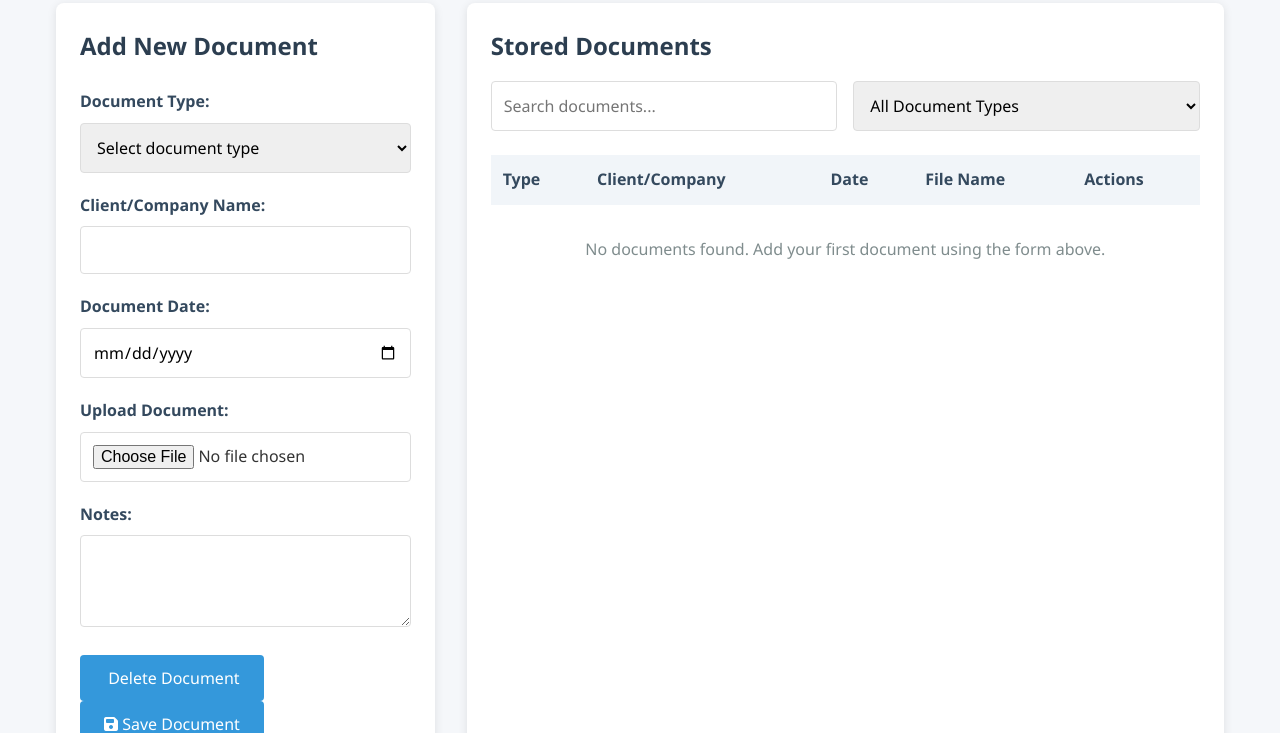
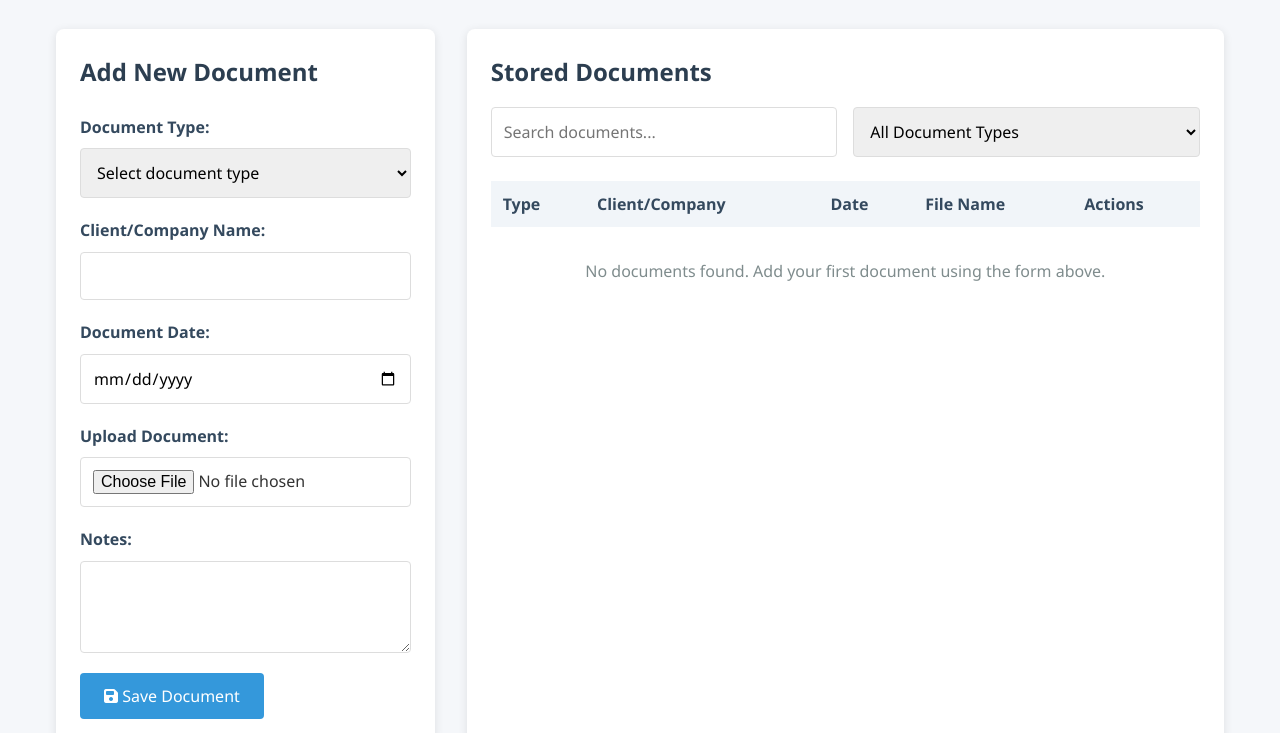
Before and after one commit to chowdary062000/CA_Demo, a plain HTML site: page index.html in a window 1280 px wide. Shown: the part 183-916 px from the top of the page. Drawn offline with Linux system fonts and the light colour scheme.

Commit message:
Update index.html

```diff
--- a/index.html
+++ b/index.html
@@ -1,3 +1,106 @@
+<<<<<<< HEAD
+   <!DOCTYPE html>
+   <html lang="en">
+   <head>
+       <meta charset="UTF-8">
+       <meta name="viewport" content="width=device-width, initial-scale=1.0">
+       <title>CA Document Management System</title>
+       <link rel="stylesheet" href="style.css">
+       <link rel="stylesheet" href="https://cdnjs.cloudflare.com/ajax/libs/font-awesome/6.4.0/css/all.min.css">
+   </head>
+   <body>
+       <header>
+           <h1><i class="fas fa-file-alt"></i> CA Document Repository</h1>
+           <p>Store and manage all your Chartered Accountant documents in one place</p>
+       </header>
+
+       <main>
+           <section class="document-form">
+               <h2>Add New Document</h2>
+               <form id="documentForm">
+                   <div class="form-group">
+                       <label for="docType">Document Type:</label>
+                       <select id="docType" required>
+                           <option value="">Select document type</option>
+                           <option value="DIR-12">DIR-12 (Appointment of Director)</option>
+                           <option value="MGT-14">MGT-14 (Resolutions)</option>
+                           <option value="INC-22">INC-22 (Registered Office)</option>
+                           <option value="AOC-4">AOC-4 (Financial Statements)</option>
+                           <option value="OTHER">Other Documents</option>
+                       </select>
+                   </div>
+
+                   <div class="form-group">
+                       <label for="clientName">Client/Company Name:</label>
+                       <input type="text" id="clientName" required>
+                   </div>
+
+                   <div class="form-group">
+                       <label for="docDate">Document Date:</label>
+                       <input type="date" id="docDate" required>
+                   </div>
+
+                   <div class="form-group">
+                       <label for="docFile">Upload Document:</label>
+                       <input type="file" id="docFile" accept=".pdf,.doc,.docx,.xls,.xlsx" required>
+                   </div>
+
+                   <div class="form-group">
+                       <label for="docNotes">Notes:</label>
+                       <textarea id="docNotes" rows="3"></textarea>
+                   </div>
+
+                   <button type="submit" class="btn-primary">
+                       <i class="fas fa-save"></i> Save Document
+                   </button>
+               </form>
+           </section>
+
+           <section class="document-list">
+               <h2>Stored Documents</h2>
+               <div class="search-filter">
+                   <input type="text" id="searchInput" placeholder="Search documents...">
+                   <select id="filterSelect">
+                       <option value="ALL">All Document Types</option>
+                       <option value="DIR-12">DIR-12</option>
+                       <option value="MGT-14">MGT-14</option>
+                       <option value="INC-22">INC-22</option>
+                       <option value="AOC-4">AOC-4</option>
+                   </select>
+               </div>
+
+               <div id="documentTableContainer">
+                   <table id="documentTable">
+                       <thead>
+                           <tr>
+                               <th>Type</th>
+                               <th>Client/Company</th>
+                               <th>Date</th>
+                               <th>File Name</th>
+                               <th>Actions</th>
+                           </tr>
+                       </thead>
+                       <tbody id="documentList">
+                           <!-- Documents will be listed here -->
+                       </tbody>
+                   </table>
+               </div>
+
+               <div id="noDocumentsMessage" class="empty-message">
+                   No documents found. Add your first document using the form above.
+               </div>
+           </section>
+       </main>
+
+       <footer>
+           <p>CA Document Management System &copy; 2023</p>
+       </footer>
+
+       <script src="main.js"></script>
+   </body>
+   </html>
+
+=======
 <!DOCTYPE html>
 <html lang="en">
 <head>
@@ -102,3 +205,4 @@
     <script src="main.js"></script>
 </body>
 </html>
+>>>>>>> f40d6313c556a3b6b0c799f4ea3d323daf492f89
```
